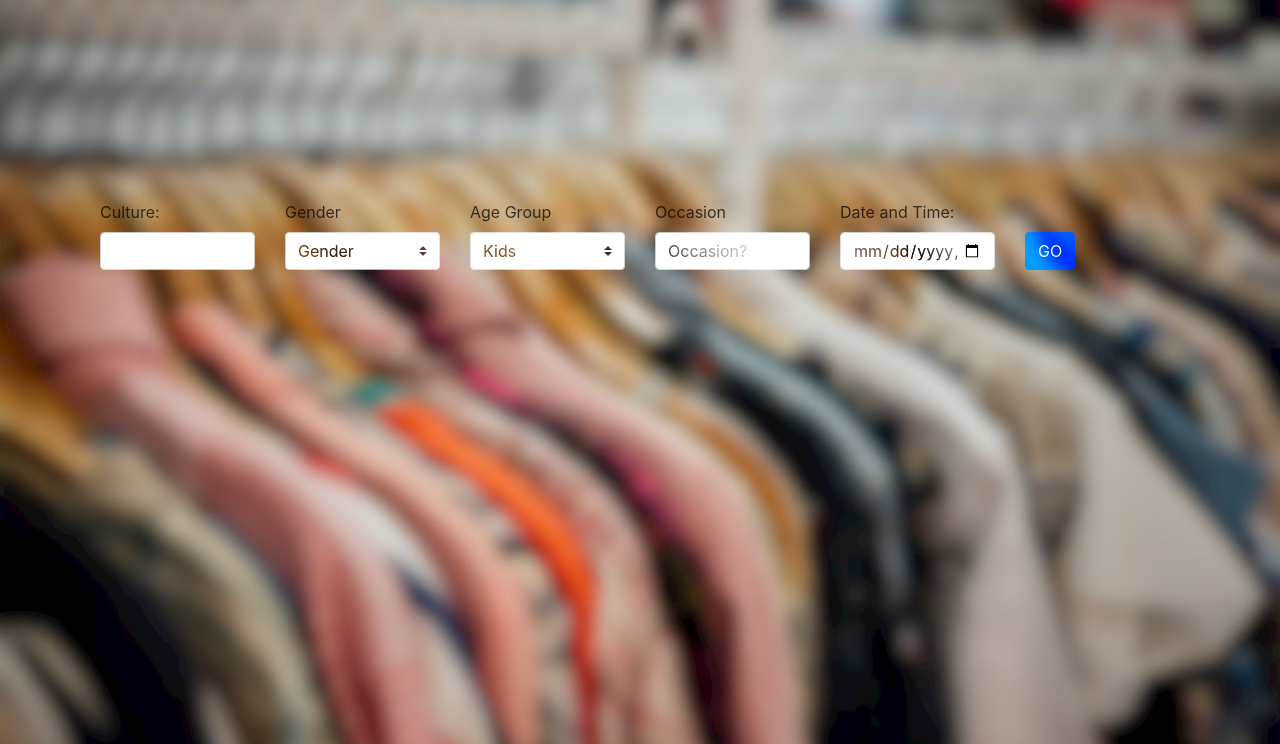
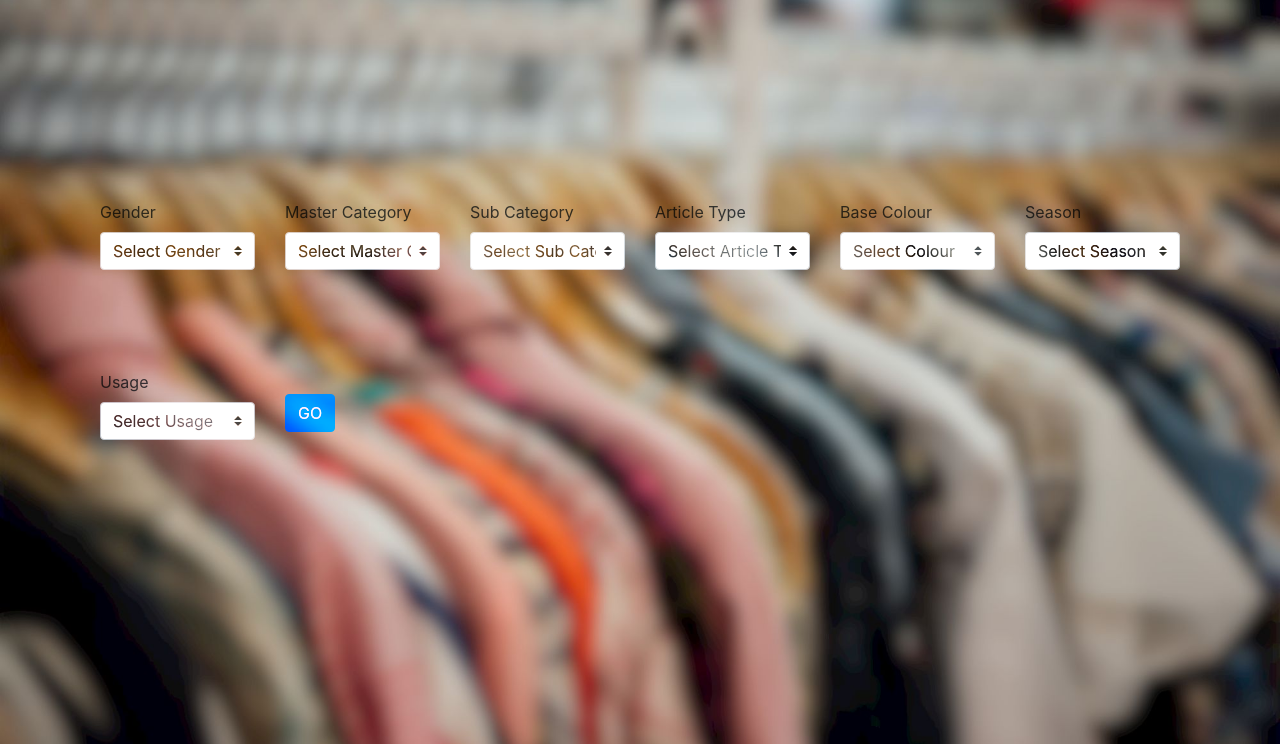
Before and after one commit to SE-Fall-24-4GPA/VogueX, a Flask app: template tests/templates/home.html in a window 1280 px wide. Shown: the part 56-800 px from the top of the page. Run offline with Flask 2, Linux system fonts and the light colour scheme; the template is opened without the code that fills it, so the values that code supplies are empty; parts of the project's set-up code (start-up, migrations or seed data) failed here and were passed over; some libraries are stand-ins or nearby versions.

Commit message:
Updated the home.html page with the new options for the user

```diff
--- a/website/templates/home.html
+++ b/website/templates/home.html
@@ -1,54 +1,93 @@
 <link rel="stylesheet" href="{{ url_for('static', filename='home.css') }}">
 
-<script
-src="https://ajax.googleapis.com/ajax/libs/jquery/3.6.0/jquery.min.js"
-></script>
+<script src="https://ajax.googleapis.com/ajax/libs/jquery/3.6.0/jquery.min.js"></script>
+<script src="{{ url_for('static', filename='js/home.js') }}"></script>
 
-<script src="{{url_for('static', filename='js/home.js')}}"></script>
-
-{% extends "base.html" %} {% block title %}Home{% endblock %} {% block content
-%}
+{% extends "base.html" %}
+{% block title %}Home{% endblock %}
+{% block content %}
 
 <div class="container">
     <div class="row top-buffer">
-        <div class="col-sm">
-
-        </div>
+        <div class="col-sm"></div>
     </div>
     <form action="/recommendations" method="POST" id="recoForm">
         <div class="row top-buffer">
             <div class="col-2">
-                <label>Culture: </label><input type="text" class="form-control hover-zoom" id="culture" name="culture"/>
-            </div>
-            <!-- <div class="col-2">
-                <label>City: </label><input type="text" class="form-control hover-zoom" id="city" name="city" value={{current_user.city}} />
-            </div> -->
-            <div class="col-2">
                 <label for="gender">Gender</label>
-                <select class="custom-select" id="inputGroupSelect01" id="gender" name="gender" value={{current_user.gender}}>
-                    <option value={{current_user.gender}} selected>Gender</option>
-                    <option value="male">Male</option>
-                    <option value="female">Female</option>
-                    <option value="other">other</option>
+                <select class="custom-select" id="gender" name="gender">
+                    <option value="" selected>Select Gender</option>
+                    <option value="Male">Male</option>
+                    <option value="Female">Female</option>
+                    <option value="Other">Other</option>
                 </select>
             </div>
             <div class="col-2">
-                <label for="ageGroup">Age Group</label>
-                <select class="custom-select" id="inputGroupSelect02" id="ageGroup" name="ageGroup">
-                    <option value="Kids">Kids</option>
-                    <option value="Teenagers">Teenagers</option>
-                    <option value="Adults">Adults</option>
+                <label for="masterCategory">Master Category</label>
+                <select class="custom-select" id="masterCategory" name="masterCategory">
+                    <option value="" selected>Select Master Category</option>
+                    <option value="Apparel">Apparel</option>
+                    <option value="Accessories">Accessories</option>
+                    <option value="Footwear">Footwear</option>
+                    <option value="Personal Care">Personal Care</option>
                 </select>
             </div>
-            <div class="form-group col-2">
-                <label for="occasion">Occasion</label>
-                <input class="form-control hover-zoom" size="50" type="text" id="occasion" name="occasion" placeholder="Occasion?">
+            <div class="col-2">
+                <label for="subCategory">Sub Category</label>
+                <select class="custom-select" id="subCategory" name="subCategory">
+                    <option value="" selected>Select Sub Category</option>
+                    <option value="Topwear">Topwear</option>
+                    <option value="Bottomwear">Bottomwear</option>
+                    <option value="Innerwear">Innerwear</option>
+                    <option value="Dress">Dress</option>
+                    <option value="Bags">Bags</option>
+                </select>
             </div>
             <div class="col-2">
-                <label>Date and Time: </label><input type="datetime-local" class="form-control hover-zoom" id="dateTime" name="dateTime"/>
+                <label for="articleType">Article Type</label>
+                <select class="custom-select" id="articleType" name="articleType">
+                    <option value="" selected>Select Article Type</option>
+                    <option value="Shirts">Shirts</option>
+                    <option value="T-Shirts">T-Shirts</option>
+                    <option value="Jeans">Jeans</option>
+                    <option value="Saree">Saree</option>
+                    <option value="Skirt">Skirt</option>
+                </select>
             </div>
-            <div class="form-group col-2 mt-2">
-                <br>
+            <div class="col-2">
+                <label for="baseColour">Base Colour</label>
+                <select class="custom-select" id="baseColour" name="baseColour">
+                    <option value="" selected>Select Colour</option>
+                    <option value="Black">Black</option>
+                    <option value="White">White</option>
+                    <option value="Navy Blue">Navy Blue</option>
+                    <option value="Red">Red</option>
+                    <option value="Green">Green</option>
+                </select>
+            </div>
+            <div class="col-2">
+                <label for="season">Season</label>
+                <select class="custom-select" id="season" name="season">
+                    <option value="" selected>Select Season</option>
+                    <option value="Summer">Summer</option>
+                    <option value="Winter">Winter</option>
+                    <option value="Fall">Fall</option>
+                    <option value="Spring">Spring</option>
+                </select>
+            </div>
+        </div>
+        <div class="row top-buffer">
+            <div class="col-2">
+                <label for="usage">Usage</label>
+                <select class="custom-select" id="usage" name="usage">
+                    <option value="" selected>Select Usage</option>
+                    <option value="Casual">Casual</option>
+                    <option value="Formal">Formal</option>
+                    <option value="Sports">Sports</option>
+                    <option value="Party">Party</option>
+                </select>
+            </div>
+            <div class="col-2 mt-4">
                 <button id="go" name="go" type="button" class="btn recoButton1 btn-primary btn-rounded">GO</button>
             </div>
         </div>
@@ -64,10 +103,10 @@ src="https://ajax.googleapis.com/ajax/libs/jquery/3.6.0/jquery.min.js"
                     <div class="wave"></div>
                     <div class="wave"></div>
                     <div class="wave"></div>
-                  </div>
+                </div>
             </div>
         </div>
-
     </form>
 </div>
+
 {% endblock %}
```
